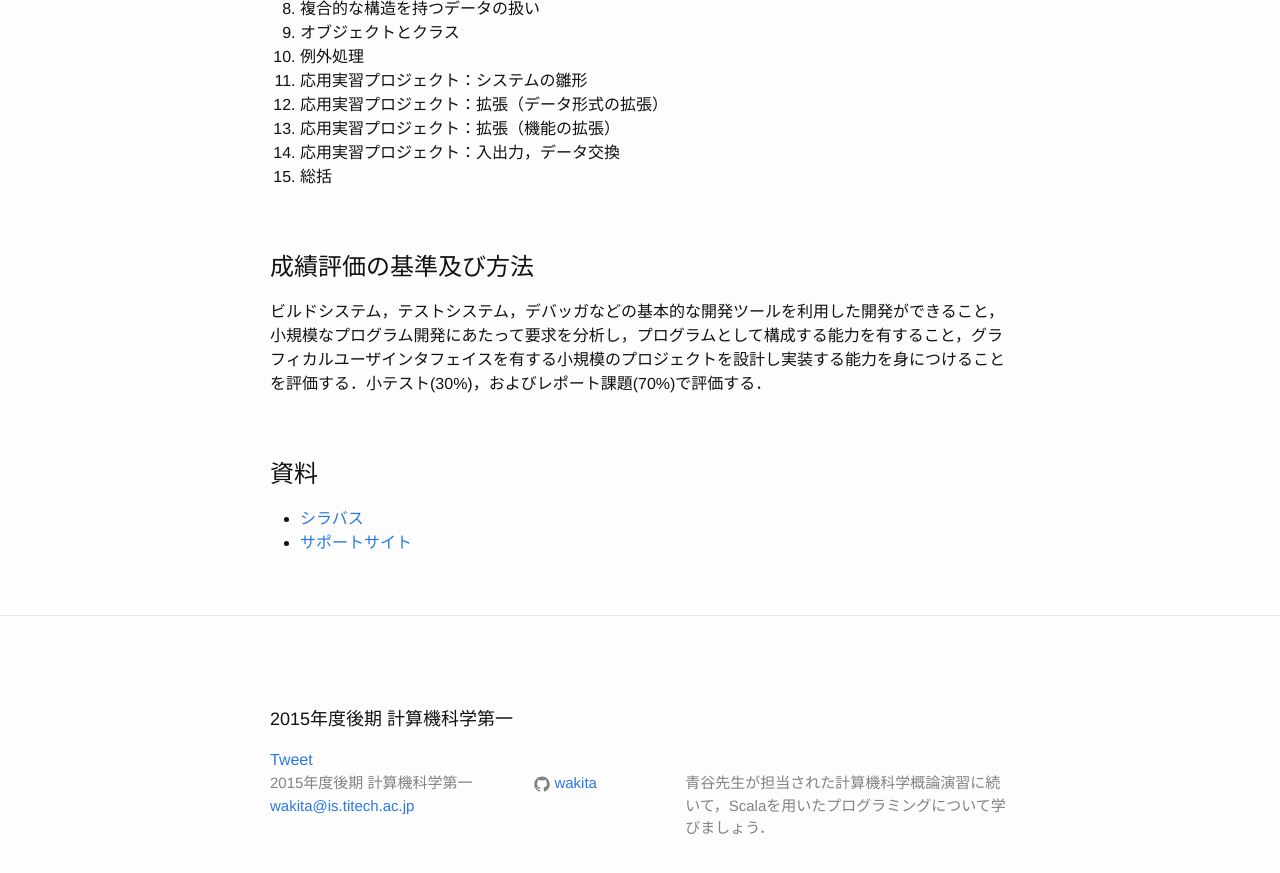
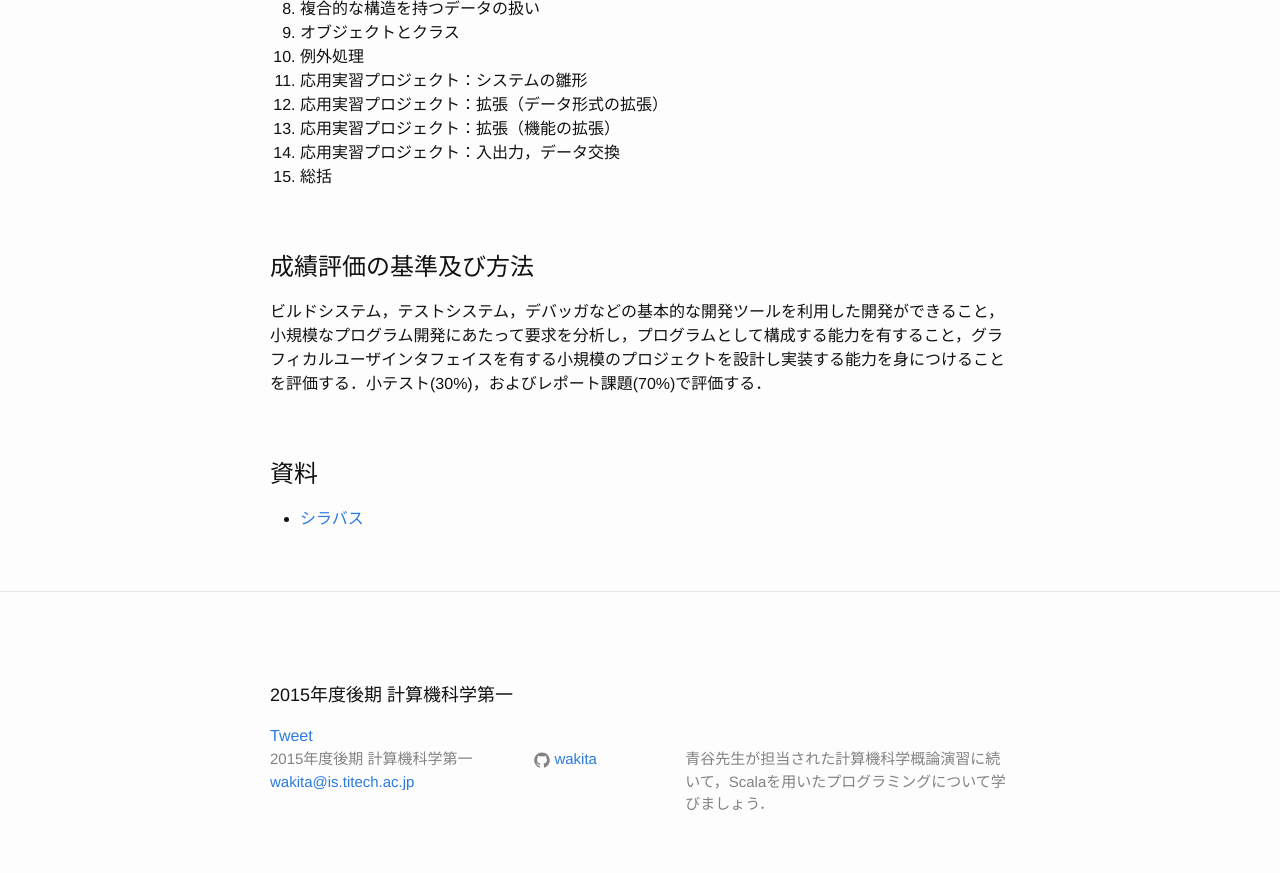
Before and after one commit to titech-is-cs115/lecture, a Jekyll site: the page built from index.md, in a window 1280 px wide and 900 px high, scrolled down 842 px. Shown: the top 873 px of the window. Built offline with Jekyll 4.4.1, drawn with Linux system fonts in a browser that asks for light colours; nearby versions of some CDN libraries; library files that are not in the unit come from our copies; comment, search, counter and statistics services are not loaded.

Commit message:
Project page へのリンクを削除 なんかいらないような気がしてきた．嘘かも．．．

```diff
--- a/index.md
+++ b/index.md
@@ -36,4 +36,4 @@ layout: page
 # 資料
 
 - [シラバス](/lecture/)
-- [サポートサイト](https://github.com/titech-is-cs115/lecture)
+<!-- - [サポートサイト](https://github.com/titech-is-cs115/lecture) -->
```
